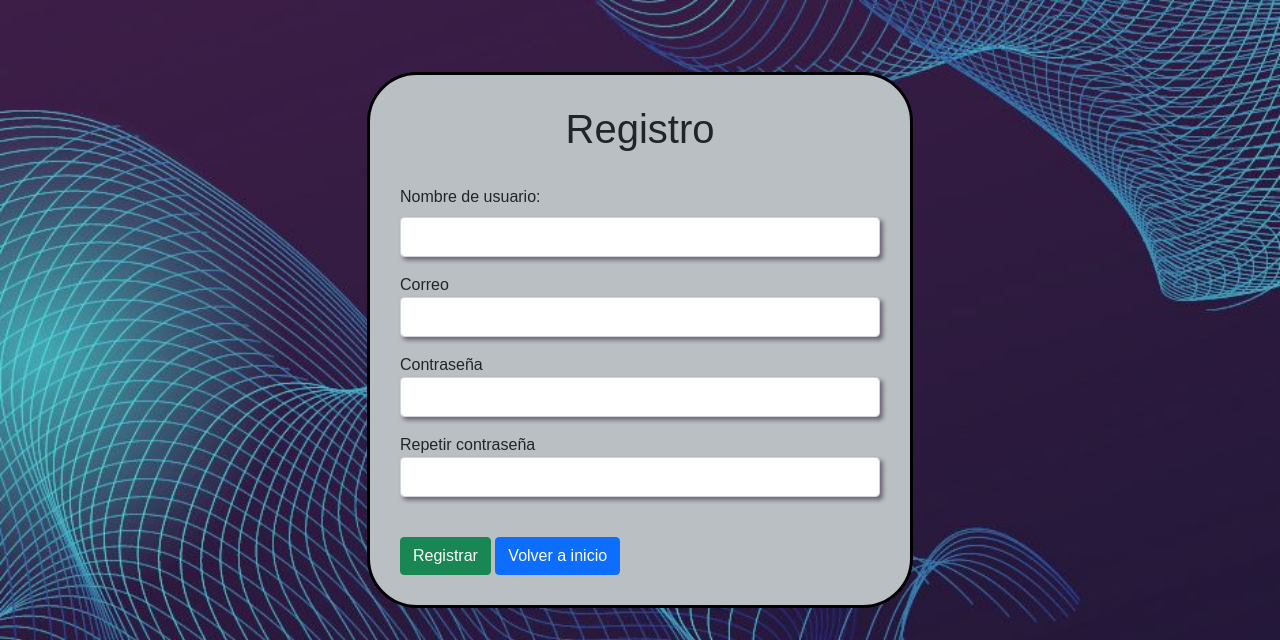
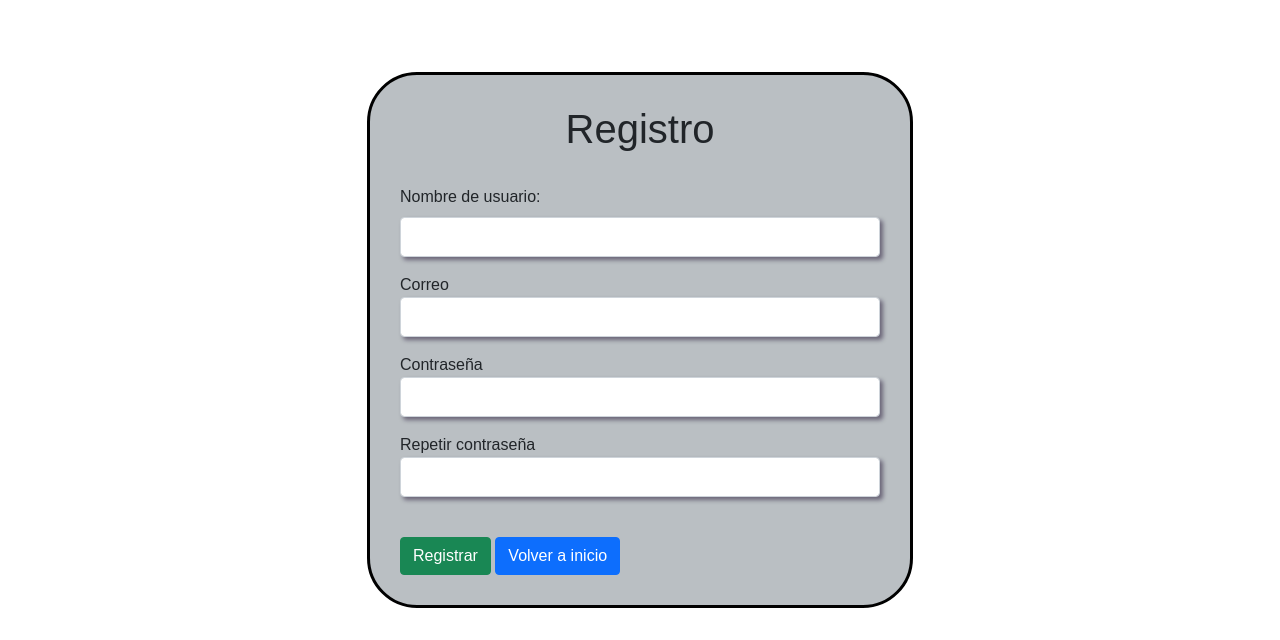
Before and after one commit to CaosNews/Caosnews, a Django app: template Semestral/noticias/templates/registro.html in a window 1280 px wide. Shown: the top 640 px of the page. Run offline with Django 3.2, Linux system fonts and the light colour scheme; the template is opened without the code that fills it, so the values that code supplies are empty.

Commit message:
Update estilo.css
foto registro comentada porq *shrugs*

```diff
--- a/Semestral/noticias/static/css/estilo.css
+++ b/Semestral/noticias/static/css/estilo.css
@@ -13,7 +13,7 @@ body {
 
 body {
 	height: 400px;
-	background-image: url("../img/registro.jpg");
+	/*background-image: url("../img/registro.jpg");*/
 	background-size: cover;
 	background-repeat: no-repeat;
 	background-position: center center;
```
